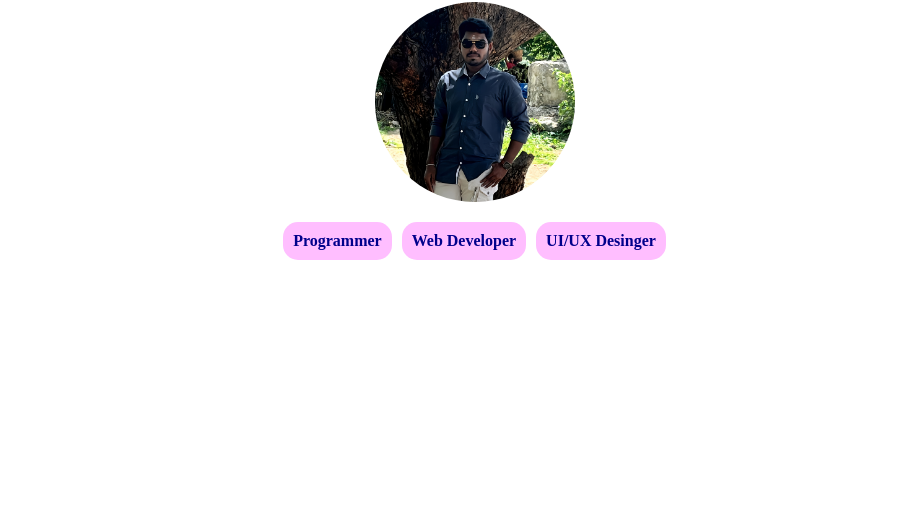
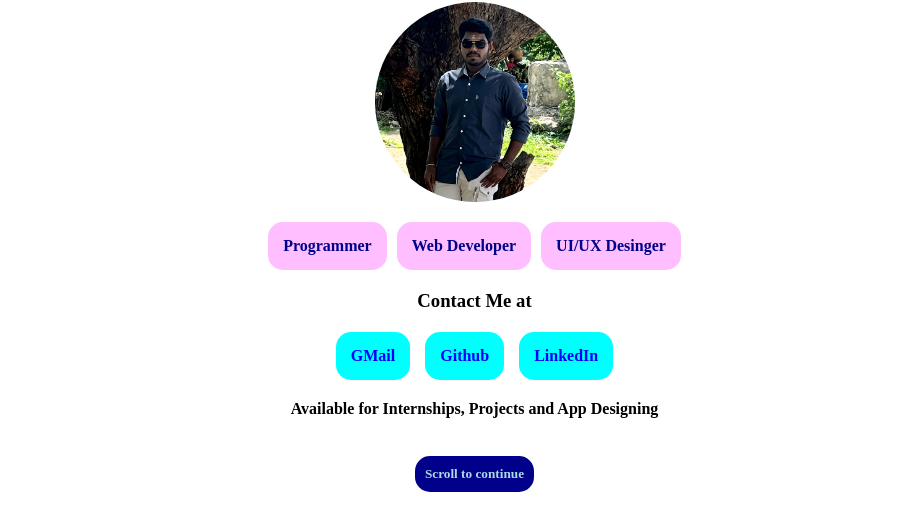
Before and after one commit to ViswanathSaiSandeep/Personal-Portfolio, a plain HTML site: page index.html in a window 1280 px wide. Shown: the part 210-740 px from the top of the page, without its empty margins (178-1096 px from the left). Drawn offline with Linux system fonts and the light colour scheme; a web font is replaced by a local one.

Commit message:
added landing page

```diff
--- a/index.html
+++ b/index.html
@@ -33,6 +33,16 @@
       <a class="profdisp">Web Developer</a>
       <a class="profdisp">UI/UX Desinger</a>
     </nav>
+    <h3 class="contdisp">Contact Me at</h3>
+    <nav class="contopt">
+      <a class="contact-item" href='https://mail.google.com/mail/?view=cm&to=vsaisandeep17@gmail.com'>GMail</a>
+      <a class="contact-item" href='https://github.com/ViswanathSaiSandeep'>Github</a>
+      <a class="contact-item" href='https://www.linkedin.com/in/viswanath-sai-sandeep/'>LinkedIn</a>
+    </nav>
+
+    <h4>Available for Internships, Projects and App Designing</h4>
+    <br>
+    <h5 class="scroll">Scroll to continue</h5>
   </div>
 
   <script src="script.js"></script>
--- a/style.css
+++ b/style.css
@@ -92,7 +92,30 @@ html{
   background: rgb(255, 190, 255);
   color: darkblue;
   font-weight: 600;
-  padding: 10px;
+  padding: 15px;
   border-radius: 15px;
   margin-top: 10px;
 }
+.contdisp{
+  margin-top: 10px;
+}
+.contopt{
+  display: flex;
+  gap: 15px;
+}
+.contact-item{
+  background-color: aqua;
+  color: blue;
+  text-decoration: none;
+  font-weight: bold;
+  padding: 15px;
+  border-radius: 15px;
+  cursor: pointer;
+  margin: 10px 0 10px 0;
+}
+.scroll{
+  background-color: darkblue;
+  color: lightblue;
+  padding: 10px;
+  border-radius: 15px;
+}
```
